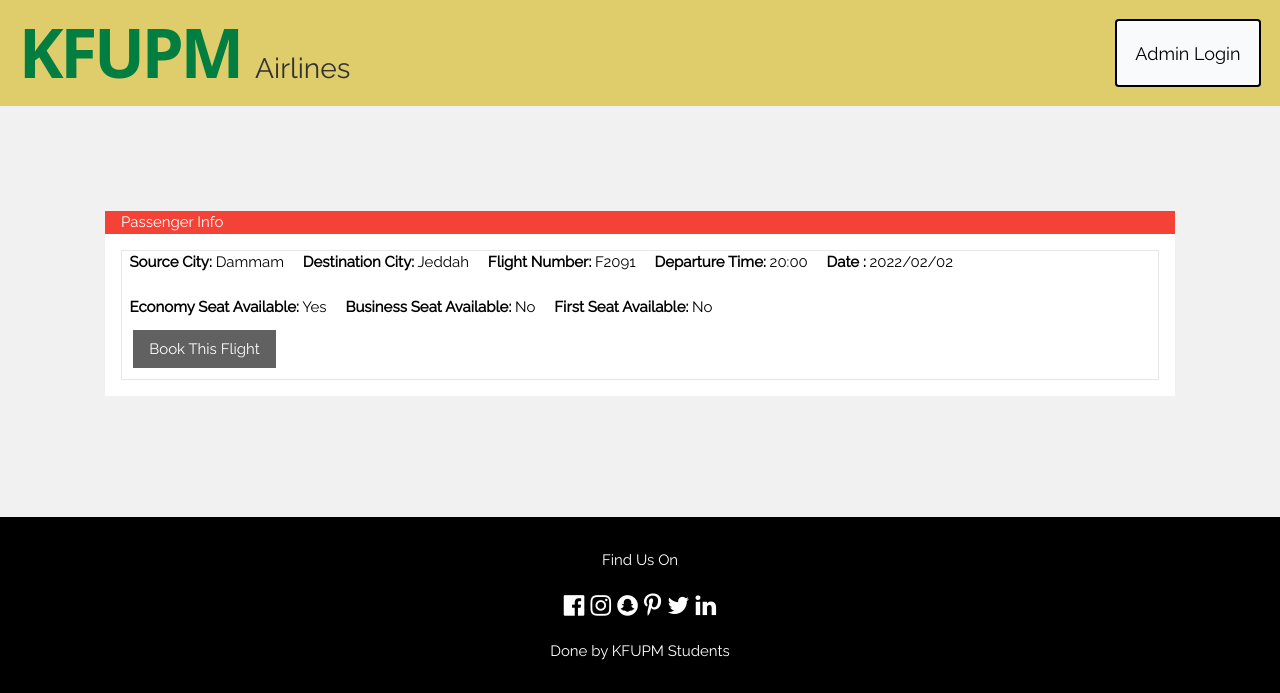
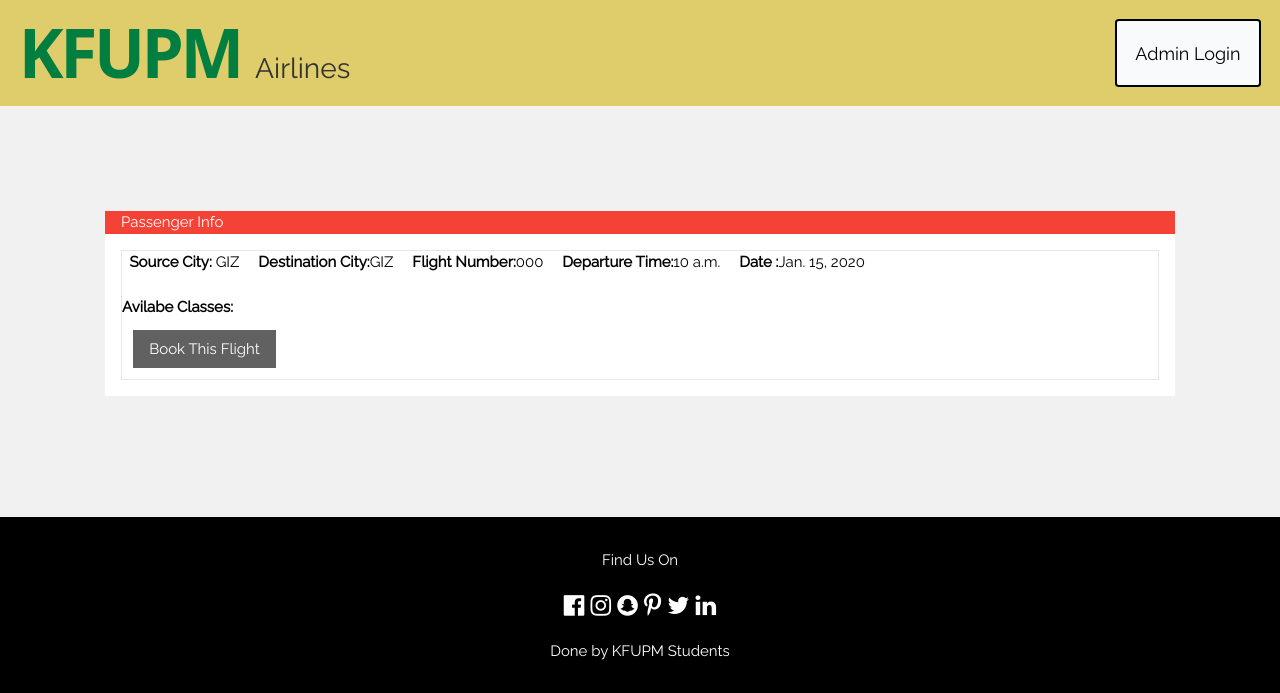
Before and after one commit to ammar-faifi/ics324, a Django app: template flight/templates/flight/data-entry.html in a window 1280 px wide. Shown: the top 693 px of the page. Run offline with Django 4.2, Linux system fonts and the light colour scheme; the template is opened without the code that fills it: values that come from a table or form of the project are taken from there, others are empty; tables that the repository leaves empty hold one stand-in row (values such as "Sample post"); some libraries are stand-ins or nearby versions.

Commit message:
integrate with entry-set.htm;

```diff
--- a/flight/templates/flight/booking.html
+++ b/flight/templates/flight/booking.html
@@ -28,7 +28,6 @@
   </div>
 </div>
 
-{%endblock content %}
 <div class="bg-[url('{% static 'airplane.jpg' %}')] bg-scroll bg-cover">
   <div class="p-28">
     <div class="w3-container w3-red">
--- a/flight/templates/flight/data-entry.html
+++ b/flight/templates/flight/data-entry.html
@@ -9,21 +9,35 @@
     </div>
     <div class="w3-container w3-white w3-padding-16">
       <!-- Loop through every flight-->
+      {% for f in flights %}
         <div class="border">
-        <h2 class="p-2 inline"><strong>Source City: </strong> Dammam</h2>
-        <h2 class="p-2 inline"><strong>Destination City:</strong> Jeddah</h2>
-        <h2 class="p-2 inline"><strong>Flight Number:</strong> F2091</h2>
-        <h2 class="p-2 inline"><strong>Departure Time:</strong> 20:00</h2>
-        <h2 class="p-2 inline"><strong>Date :</strong> 2022/02/02</h2>
+          <h2 class="p-2 inline"><strong>Source City: </strong>{{ f.source_city }}</h2>
+          <h2 class="p-2 inline"><strong>Destination City:</strong>{{ f.destination }}</h2>
+          <h2 class="p-2 inline"><strong>Flight Number:</strong>{{ f.code }}</h2>
+          <h2 class="p-2 inline"><strong>Departure Time:</strong>{{ f.time }}</h2>
+          <h2 class="p-2 inline"><strong>Date :</strong>{{ f.date }}</h2>
           <br />
           <br />
-        <h2 class="p-2 inline"><strong>Economy Seat Available:</strong> Yes</h2>
-        <h2 class="p-2 inline"><strong>Business Seat Available:</strong> No</h2>
-        <h2 class="p-2 inline"><strong>First Seat Available:</strong> No</h2>
+
+          <h2><strong>Avilabe Classes:</strong></h2>
+          {% for class in f.plane.model.class_info.all %}
+            {% if class.type == 'F' %}
+              <h2 class="p-2 inline"><strong>First Seat Available: {{ class.total_seats }} - </strong> Price: {{ class.price }} SR</h2>
+            {% elif class.type == 'E' %}
+              <h2 class="p-2 inline"><strong>Economy Seat Available: {{ class.total_seats }} - </strong> Price: {{ class.price }} SR</h2>
+            {% elif class.type == 'B' %}
+              <h2 class="p-2 inline"><strong>Business Seat Available: {{ class.total_seats }} - </strong> Price: {{ class.price }} SR</h2>
+            {% endif %}
+            <br>
+          {% endfor %}
+
           <button class="w3-button w3-dark-grey block m-3">
             Book This Flight
           </button>
         </div>
+      {% empty %}
+        <strong>No flights found for this date</strong>
+      {% endfor %}
     </div>
   </div>
 </div>
```
Also changed, not shown: flight/views.py (+12 -2 lines). Lines whose indentation alone changed are shown as unchanged.
